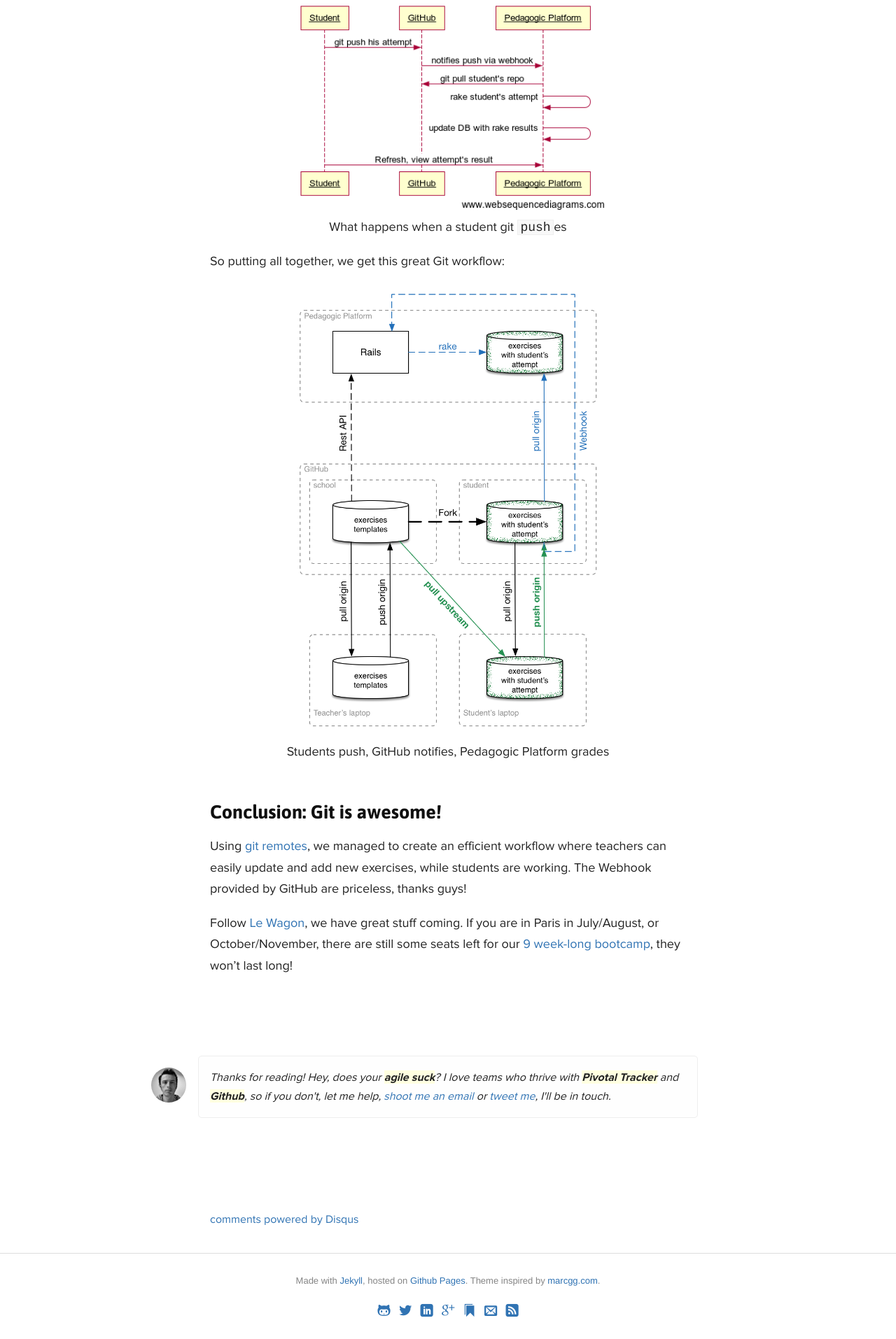
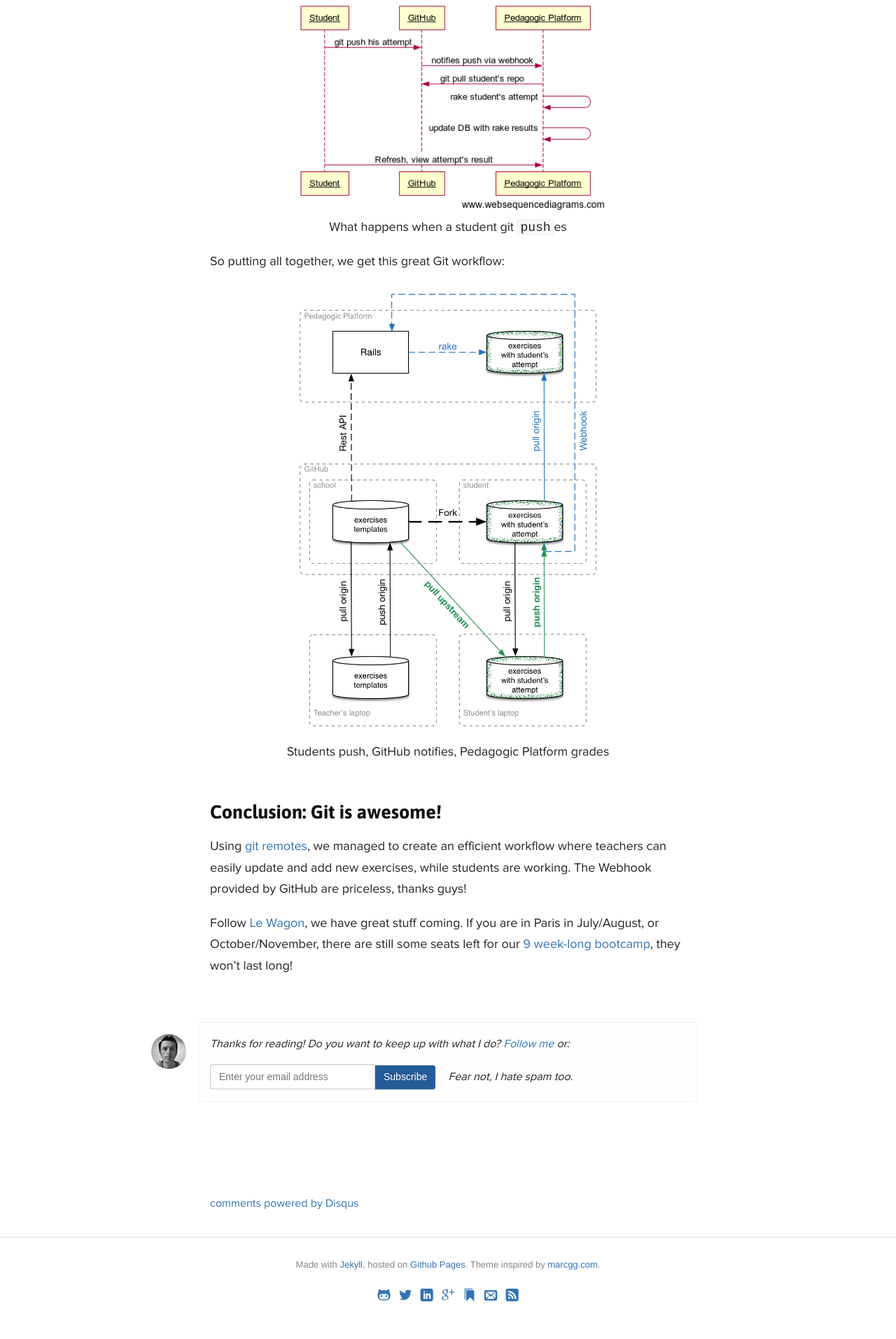
Before and after one commit to ssaunier/ssaunier.github.io, a Jekyll site: the page built from _posts/2014-04-21-practical-example-of-using-git-in-a-school.markdown, in a window 1280 px wide. Shown: the part 3516-5430 px from the top of the page at 70% size. Built offline with Jekyll 4.4.1, drawn with Linux system fonts in a browser that asks for light colours; Markdown is read by kramdown in place of the engine named in the settings; a script that is not in the unit is left out; comment, search, counter and statistics services are not loaded; after the commit the page ends 5408 px from its top, so only the background shows below that; grey boxes are pictures that could not be loaded.

Commit message:
New footer

```diff
--- a/_layouts/post.html
+++ b/_layouts/post.html
@@ -29,14 +29,17 @@ layout: default
 </article>
 
 <section class="post-footer-self-promotion inner">
-  <a href="https://twitter.com/intent/follow?screen_name=ssaunier">
+  <a href="https://twitter.com/intent/follow?screen_name=ssaunier" target="_blank">
     <img class="avatar" src="/images/sebastien_saunier.jpg" />
   </a>
   <p>
-    Thanks for reading! Hey, does your <strong>agile suck</strong>? I love
-    teams who thrive with <strong>Pivotal Tracker</strong> and <strong>Github</strong>, so if you don't,
-    let me help,
-    <a href="mailto:seb@saunier.me?subject=Here%20is%20my%20issue%20with%20Tracker%20and%20Github">shoot me an email</a> or <a href="https://twitter.com/intent/tweet?text=@ssaunier%20my%20main%20problem%20with%20agile%20is">tweet me</a>, I'll be in touch.
+    Thanks for reading! Do you want to keep up with what I do?
+    <a href="https://twitter.com/intent/follow?screen_name=ssaunier">Follow me</a> or:
+
+    <form action="http://saunier.us8.list-manage.com/subscribe/post?u=3e666bd315f84f1bbdfe80c3b&amp;id=0494cf26c5" method="post"target="_blank">
+      <input type="email" class="form-control" name="EMAIL" placeholder="Enter your email address"><input type="submit" value="Subscribe" >
+      Fear not, I hate spam too.
+    </form>
   </p>
 </section>
 
@@ -58,20 +61,3 @@ layout: default
     <noscript>Please enable JavaScript to view the <a href="http://disqus.com/?ref_noscript">comments powered by Disqus.</a></noscript>
     <a href="http://disqus.com" class="dsq-brlink">comments powered by <span class="logo-disqus">Disqus</span></a>
 </section>
-
-<script>
-  // (function(s,u,b,hh,uu,bb){
-  //   uu=document.createElement(u);
-  //   uu.setAttribute('data-subhub',hh);
-  //   uu.setAttribute('data-panel',true);
-  //   uu.async=1;uu.src=b;
-  //   bb=s.getElementsByTagName(u)[0];
-  //   bb.parentNode.insertBefore(uu,bb);
-  // })(document, 'script',
-  //   'https://assets.subhub.io/v1/subhub.js',
-  //   'cd4d142d-51e9-4bda-87da-ccd27248cb78');
-</script>
-
-<script>
-(function(w){var j,d=w.document,getElementsByClassName=function(match,tag){if(d.getElementsByClassName){return d.getElementsByClassName(match)}var result=[],elements=d.getElementsByTagName(tag||"*"),i,elem;match=" "+match+" ";for(i=0;i<elements.length;i++){elem=elements[i];if((" "+(elem.className||elem.getAttribute("class"))+" ").indexOf(match)>-1){result.push(elem)}}return result},hnAnchorElements=getElementsByClassName("hn-share-button","a"),eventMethod=w.addEventListener?"addEventListener":"attachEvent",eventer=w[eventMethod],messageEvent=eventMethod==="attachEvent"?"onmessage":"message",base="//hnbutton.appspot.com";w._gaq||(w._gaq=[]);eventer(messageEvent,function(e){if(e.origin===base&&(e.data==="vote"||e.data==="submit")){w._gaq.push(["_trackSocial","Hacker News",e.data])}},false);w.HN={render:function(anchor){var title=anchor.getAttribute("data-title")||d.title,url=anchor.getAttribute("data-url")||w.location.href,i=d.createElement("iframe");i.src=base+"/button?title="+encodeURIComponent(title)+"&url="+encodeURIComponent(url);i.scrolling="auto";i.frameBorder="0";i.width="75px";i.height="20px";i.className="hn-share-iframe";anchor.parentNode.insertBefore(i,anchor);anchor.parentNode.removeChild(anchor)}};for(j=hnAnchorElements.length-1;j>=0;j--){w.HN.render(hnAnchorElements[j])}})(window);
-</script>
--- a/_posts/2014-04-21-practical-example-of-using-git-in-a-school.markdown
+++ b/_posts/2014-04-21-practical-example-of-using-git-in-a-school.markdown
@@ -104,5 +104,3 @@ to create an efficient workflow where teachers can easily update and add new exe
 while students are working. The Webhook provided by GitHub are priceless, thanks guys!
 
 Follow [Le Wagon](https://twitter.com/intent/follow?screen_name=Lewagonparis), we have great stuff coming. If you are in Paris in July/August, or October/November, there are still some seats left for our <a href="http://www.lewagon.org/premiere">9 week-long bootcamp</a>, they won't last long!
-
-<a href="http://news.ycombinator.com/submit" class="hn-share-button" data-title="Show HN: Practical example of using git and GitHub in a school">Vote on Hacker News</a>
--- a/css/site.css
+++ b/css/site.css
@@ -517,3 +517,48 @@ img {
   -moz-box-sizing: padding-box;
   box-sizing: padding-box;
 }
+
+/* Register */
+.post-footer-self-promotion input {
+  -moz-box-sizing: content-box;
+  -webkit-box-sizing: content-box;
+  box-sizing: content-box;
+  border: 1px solid #CCCCCC;
+  color: #555555;
+  font-size: 14px;
+  height: 34px;
+  line-height: 1.42857;
+  padding: 0px 12px;
+  border-right: none;
+}
+
+.post-footer-self-promotion input[type="email"] {
+  background-color: #FFFFFF;
+  background-image: none;
+  box-shadow: 0 1px 1px rgba(0, 0, 0, 0.075) inset;
+  border-radius: 4px 0 0 4px;
+  width: 210px;
+}
+
+.post-footer-self-promotion input[type="submit"] {
+  background-color: #255b96;
+  color: #ffffff !important;
+  text-decoration: none;
+  -webkit-font-smoothing: subpixel-antialiased;
+  border-radius: 0 4px 4px 0;
+  cursor: pointer;
+  margin-right: 1em;
+}
+
+@media (max-width: 419px) {
+  .post-footer-self-promotion input[type="email"] {
+    border-right: 1px solid #CCC;
+    border-radius: 4px;
+  }
+  .post-footer-self-promotion input[type="submit"] {
+    display: block;
+    border-radius: 4px;
+    width: 210px;
+    margin-top: 1em;
+  }
+}
```
